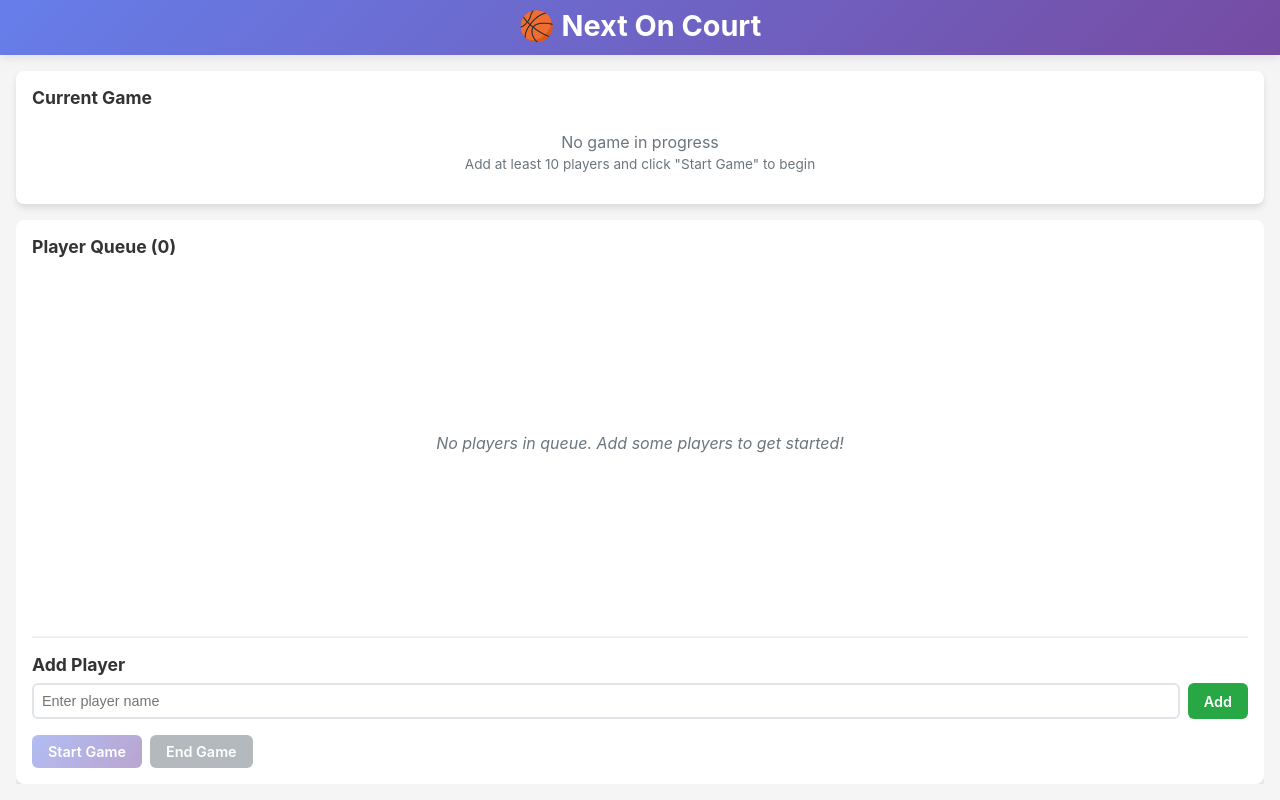
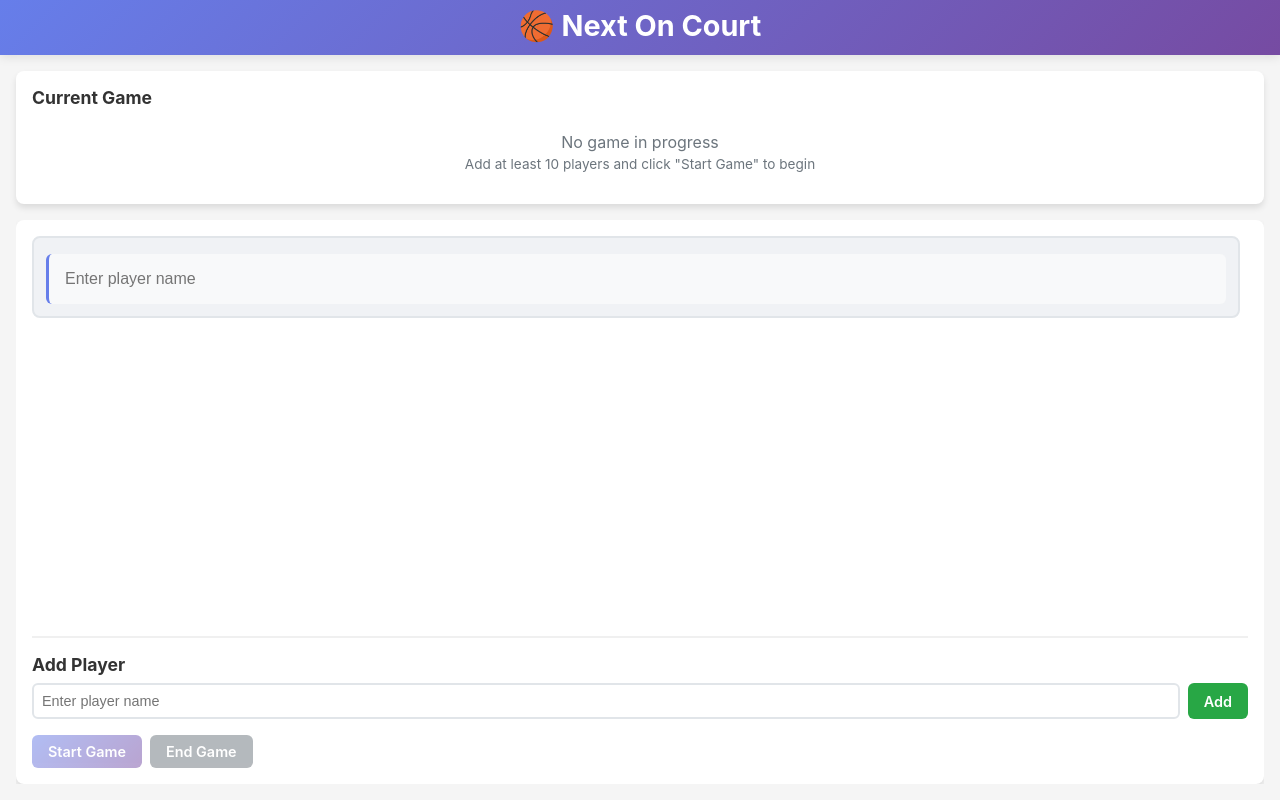
Before and after one commit to jkawakami/NextOnCourt, a React (Create React App) app: page / in a window 1280 px wide. Built offline with nearby package versions, Linux system fonts and the light colour scheme.

Commit message:
incorporate the add player functionality into the Player Queue

```diff
--- a/src/App.css
+++ b/src/App.css
@@ -241,6 +241,12 @@ body {
 .queue-list.very-compact {
   grid-template-columns: repeat(auto-fit, minmax(150px, 1fr));
   gap: 0.2rem;
+}
+
+.queue-list.menu-active .player-item:hover {
+  background: inherit;
+  transform: none;
+  /* Remove any other hover effects here if needed */
 }
 
 .player-group {
@@ -795,3 +801,98 @@ body {
 .player-menu-wrapper.menu-open .player-menu-dropdown {
   pointer-events: auto;
 }
+
+.timer-row {
+  display: flex;
+  justify-content: center;
+  align-items: center;
+  margin-bottom: 0.5rem;
+}
+
+.timer-display {
+  display: flex;
+  align-items: center;
+  gap: 0.5rem;
+  background: #f8f9fa;
+  border-radius: 8px;
+  padding: 0.5rem 1.2rem;
+  box-shadow: 0 1px 4px rgba(0,0,0,0.04);
+  font-size: 1.25rem;
+  font-weight: 600;
+}
+
+.timer-time {
+  /* font-family: 'Roboto Mono', monospace, monospace; */
+  font-size: 1.5em;
+  letter-spacing: 0.05em;
+  min-width: 70px;
+  text-align: center;
+}
+
+.timer-edit-form {
+  display: flex;
+  align-items: center;
+  gap: 0.5rem;
+  background: #f8f9fa;
+  border-radius: 8px;
+  padding: 0.5rem 1.2rem;
+  box-shadow: 0 1px 4px rgba(0,0,0,0.04);
+}
+
+.timer-input {
+  width: 2.5em;
+  font-size: 1.2em;
+  padding: 0.2em 0.4em;
+  border: 1.5px solid #e1e5e9;
+  border-radius: 5px;
+  text-align: center;
+}
+
+.timer-input:focus {
+  outline: none;
+  border-color: #667eea;
+}
+
+.add-player-form.minimal {
+  background: none;
+  border: none;
+  margin: 0;
+  padding: 0;
+}
+
+.add-player-item {
+  display: flex;
+  align-items: center;
+  background: #f8f9fa;
+  border-radius: 6px;
+  border-left: 3px solid #667eea;
+  min-height: 50px;
+  padding: 0.5rem;
+  margin-top: 0.25rem;
+  box-shadow: none;
+  width: 100%;
+}
+
+.add-player-form.minimal .form-group {
+  display: flex;
+  gap: 0;
+  width: 100%;
+}
+
+.add-player-form.minimal .form-input {
+  flex: 1 1 0;
+  width: 100%;
+  min-width: 0;
+  padding: 0.5rem;
+  border: none;
+  background: transparent;
+  font-size: 1rem;
+  border-radius: 0;
+  box-shadow: none;
+}
+
+.add-player-form.minimal .form-input:focus {
+  outline: none;
+  background: #e9ecef;
+  border-radius: 4px;
+}
--- a/src/components/AddPlayerForm.js
+++ b/src/components/AddPlayerForm.js
@@ -1,6 +1,6 @@
-import React, { useState } from 'react';
+import React, { useState, forwardRef } from 'react';
 
-const AddPlayerForm = ({ onAddPlayer }) => {
+const AddPlayerForm = forwardRef(({ onAddPlayer, minimal }, inputRef) => {
   const [playerName, setPlayerName] = useState('');
 
   const handleSubmit = (e) => {
@@ -12,8 +12,8 @@ const AddPlayerForm = ({ onAddPlayer }) => {
   };
 
   return (
-    <div className="add-player-form">
-      <h3>Add Player</h3>
+    <div className={`add-player-form${minimal ? ' minimal' : ''}`}>
+      {!minimal && <h3>Add Player</h3>}
       <form onSubmit={handleSubmit}>
         <div className="form-group">
           <input
@@ -23,14 +23,19 @@ const AddPlayerForm = ({ onAddPlayer }) => {
             placeholder="Enter player name"
             className="form-input"
             maxLength={30}
+            ref={inputRef}
           />
-          <button type="submit" className="btn btn-success">
-            Add
-          </button>
+          {!minimal && (
+            <button type="submit" className="btn btn-success">
+              Add
+            </button>
+          )}
         </div>
       </form>
     </div>
   );
-};
+});
+
+AddPlayerForm.displayName = 'AddPlayerForm';
 
 export default AddPlayerForm;
--- a/src/components/PlayerQueue.js
+++ b/src/components/PlayerQueue.js
@@ -1,4 +1,5 @@
 import React, { useState, useEffect, useRef } from 'react';
+import AddPlayerForm from './AddPlayerForm';
 
 const PlayerQueue = ({ players, onRemovePlayer, onMoveUp, onMoveDown, onReorderPlayers }) => {
   const [draggedPlayer, setDraggedPlayer] = useState(null);
@@ -8,6 +9,7 @@ const PlayerQueue = ({ players, onRemovePlayer, onMoveUp, onMoveDown, onReorderP
   const [editingPlayer, setEditingPlayer] = useState(null); // player id or null
   const [editName, setEditName] = useState('');
   const menuRefs = useRef({});
+  const addPlayerInputRef = useRef(null);
 
   useEffect(() => {
     if (menuOpen !== null) {
@@ -135,12 +137,29 @@ const PlayerQueue = ({ players, onRemovePlayer, onMoveUp, onMoveDown, onReorderP
 
   return (
     <div className="player-queue">
-      <h3>Player Queue ({players.length})</h3>
-      {players.length === 0 ? (
-        <p className="empty-queue">No players in queue. Add some players to get started!</p>
-      ) : (
-        <div className={`queue-list ${compactMode !== 'normal' ? compactMode : ''}`}>
-          {playerGroups.map((group) => (
+      {/* <h3>Player Queue ({players.length})</h3> */}
+      <div className={`queue-list${compactMode !== 'normal' ? ' ' + compactMode : ''}${menuOpen !== null ? ' menu-active' : ''}`}>
+        {players.length === 0 ? (
+          <div className="player-group">
+            <div className="player-group-items">
+              <div
+                className="player-item add-player-item"
+                style={{ cursor: 'text' }}
+                draggable={false}
+                onClick={() => {
+                  if (addPlayerInputRef.current) addPlayerInputRef.current.focus();
+                }}
+              >
+                <AddPlayerForm
+                  minimal
+                  ref={addPlayerInputRef}
+                  onAddPlayer={onReorderPlayers ? (name) => onReorderPlayers([...players, { id: Date.now(), name, gamesPlayed: 0 }]) : () => {}}
+                />
+              </div>
+            </div>
+          </div>
+        ) : (
+          playerGroups.map((group, groupIdx) => (
             <div key={group.groupNumber} className="player-group">
               <div className="player-group-items">
                 {group.players.map((player, index) => {
@@ -162,7 +181,6 @@ const PlayerQueue = ({ players, onRemovePlayer, onMoveUp, onMoveDown, onReorderP
                       <div className="player-info">
                         <span className={`player-number ${compactMode !== 'normal' ? compactMode : ''}`}>{globalIndex + 1}</span>
                         <span className={`player-name ${compactMode !== 'normal' ? compactMode : ''}`}>{player.name}</span>
-                        <span className={`games-played ${compactMode !== 'normal' ? compactMode : ''}`}>({player.gamesPlayed} games)</span>
                       </div>
                       <div className="player-actions">
                         <div className={`drag-handle ${compactMode !== 'normal' ? compactMode : ''}`} title="Drag to reorder">
@@ -230,11 +248,28 @@ const PlayerQueue = ({ players, onRemovePlayer, onMoveUp, onMoveDown, onReorderP
                     </div>
                   );
                 })}
+                {/* If this is the last group, render AddPlayerForm as a player-item */}
+                {groupIdx === playerGroups.length - 1 && (
+                  <div
+                    className="player-item add-player-item"
+                    style={{ cursor: 'text' }}
+                    draggable={false}
+                    onClick={() => {
+                      if (addPlayerInputRef.current) addPlayerInputRef.current.focus();
+                    }}
+                  >
+                    <AddPlayerForm
+                      minimal
+                      ref={addPlayerInputRef}
+                      onAddPlayer={onReorderPlayers ? (name) => onReorderPlayers([...players, { id: Date.now(), name, gamesPlayed: 0 }]) : () => {}}
+                    />
+                  </div>
+                )}
               </div>
             </div>
-          ))}
-        </div>
-      )}
+          ))
+        )}
+      </div>
 
       {/* Confirmation Popup */}
       {playerToRemove && (
--- a/src/components/TeamDisplay.js
+++ b/src/components/TeamDisplay.js
@@ -1,6 +1,56 @@
-import React from 'react';
+import React, { useState, useRef } from 'react';
+
+const formatTime = (seconds) => {
+  const m = Math.floor(seconds / 60).toString();
+  const s = (seconds % 60).toString().padStart(2, '0');
+  return `${m}:${s}`;
+};
 
 const TeamDisplay = ({ teams, gameInProgress }) => {
+  // Timer state
+  const [duration, setDuration] = useState(420); // 7 minutes default
+  const [timeLeft, setTimeLeft] = useState(420);
+  const [isRunning, setIsRunning] = useState(false);
+  const [editMode, setEditMode] = useState(false);
+  const timerRef = useRef(null);
+
+  React.useEffect(() => {
+    if (isRunning && timeLeft > 0) {
+      timerRef.current = setTimeout(() => setTimeLeft(timeLeft - 1), 1000);
+    } else if (!isRunning) {
+      clearTimeout(timerRef.current);
+    }
+    return () => clearTimeout(timerRef.current);
+  }, [isRunning, timeLeft]);
+
+  // Reset timer when a new game starts
+  React.useEffect(() => {
+    setTimeLeft(duration);
+    setIsRunning(false);
+    setEditMode(false);
+  }, [teams.team1, teams.team2]);
+
+  const handleStartPause = () => {
+    if (timeLeft > 0) setIsRunning((r) => !r);
+  };
+  const handleReset = () => {
+    setTimeLeft(duration);
+    setIsRunning(false);
+  };
+  const handleEdit = () => {
+    setEditMode(true);
+    setIsRunning(false);
+  };
+  const handleEditSave = (e) => {
+    e.preventDefault();
+    let mins = parseInt(e.target.minutes.value, 10) || 0;
+    let secs = parseInt(e.target.seconds.value, 10) || 0;
+    let total = Math.max(1, mins * 60 + secs);
+    setDuration(total);
+    setTimeLeft(total);
+    setEditMode(false);
+  };
+
   if (!gameInProgress) {
     return (
       <div className="team-display">
@@ -15,10 +65,43 @@ const TeamDisplay = ({ teams, gameInProgress }) => {
 
   return (
     <div className="team-display">
-      <h3>Current Game</h3>
+      <div className="timer-row">
+        {editMode ? (
+          <form className="timer-edit-form" onSubmit={handleEditSave}>
+            <input
+              type="number"
+              name="minutes"
+              min="0"
+              max="59"
+              defaultValue={Math.floor(duration / 60)}
+              className="timer-input"
+            />
+            <span>:</span>
+            <input
+              type="number"
+              name="seconds"
+              min="0"
+              max="59"
+              defaultValue={duration % 60}
+              className="timer-input"
+            />
+            <button type="submit" className="btn btn-success btn-small">Save</button>
+            <button type="button" className="btn btn-secondary btn-small" onClick={() => setEditMode(false)}>Cancel</button>
+          </form>
+        ) : (
+          <div className="timer-display">
+            <span className="timer-time">{formatTime(timeLeft)}</span>
+            <button className="btn btn-small btn-secondary" onClick={handleEdit} title="Edit timer">✎</button>
+            <button className="btn btn-small btn-primary" onClick={handleStartPause}>
+              {isRunning ? 'Pause' : 'Start'}
+            </button>
+            <button className="btn btn-small btn-danger" onClick={handleReset}>Reset</button>
+          </div>
+        )}
+      </div>
       <div className="teams-container">
         <div className="team team1">
-          <h4>Team 1 (White)</h4>
+          <h4>Team 1</h4>
           <div className="team-players horizontal">
             {teams.team1.map((player) => (
               <div key={player.id} className="team-player">
@@ -33,7 +116,7 @@ const TeamDisplay = ({ teams, gameInProgress }) => {
         </div>
 
         <div className="team team2">
-          <h4>Team 2 (Dark)</h4>
+          <h4>Team 2</h4>
           <div className="team-players horizontal">
             {teams.team2.map((player) => (
               <div key={player.id} className="team-player">
```
